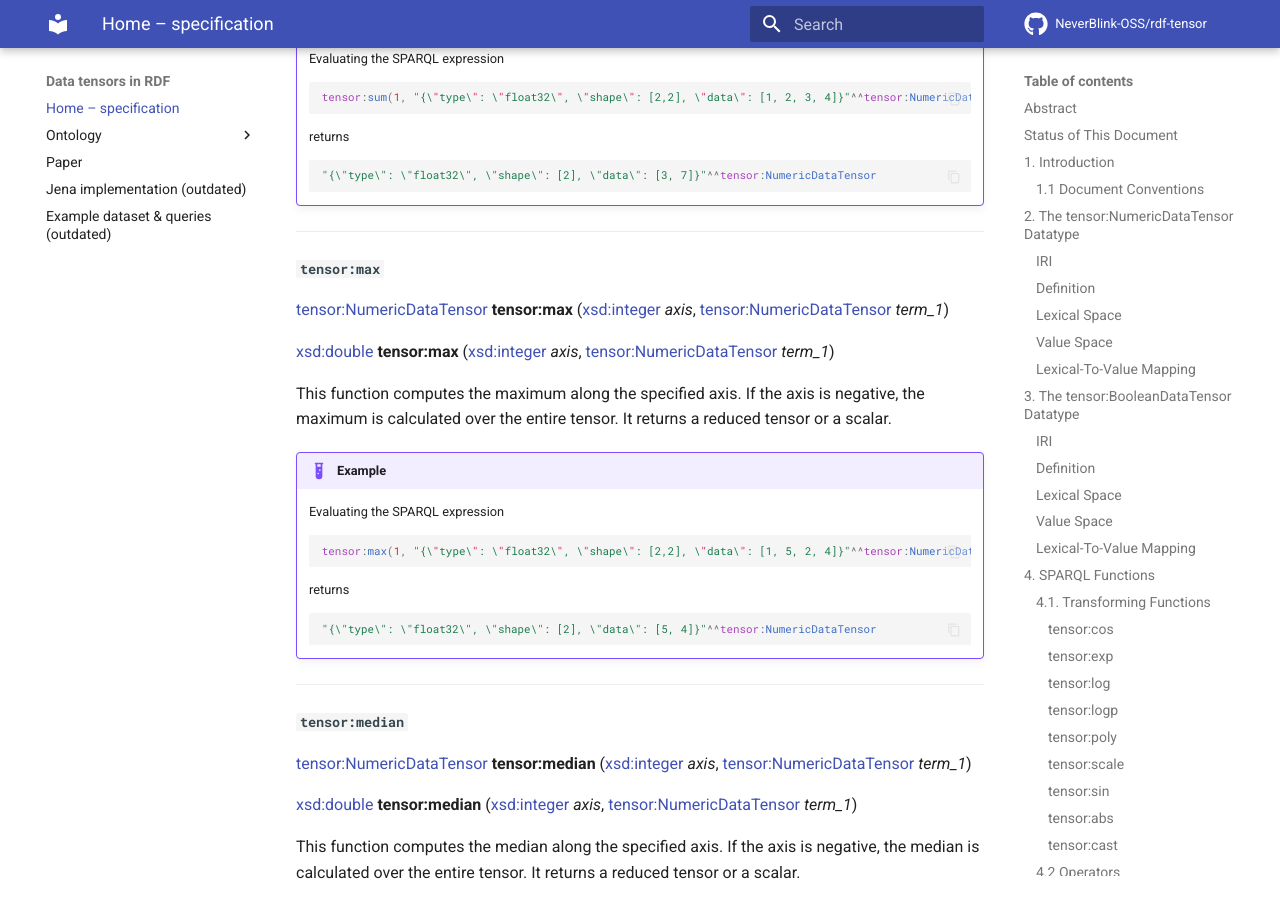
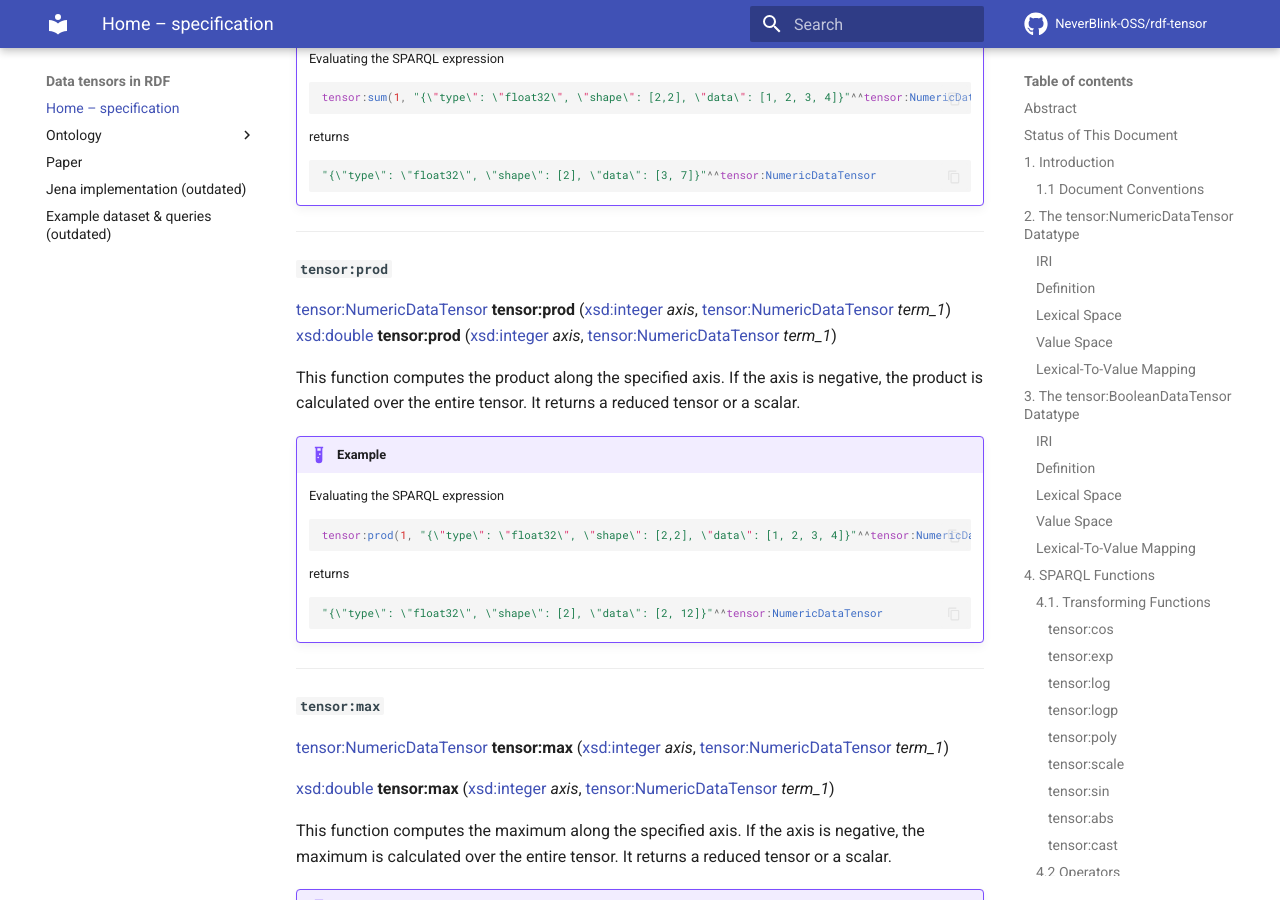
Before and after one commit to NeverBlink-OSS/rdf-tensor, an MkDocs documentation site: the page built from docs/index.md, in a window 1280 px wide and 900 px high, scrolled down 18817 px. Built offline with MkDocs 1.6.1 and Material for MkDocs 9.7.7, drawn with Linux system fonts in a browser that asks for light colours; comment, search, counter and statistics services are not loaded.

Commit message:
Add function tensor:prod (#10)

````diff
--- a/docs/index.md
+++ b/docs/index.md
@@ -885,6 +885,29 @@ This function computes the sum along the specified axis. If the axis is negative
 
 ---
 
+#### `tensor:prod`
+
+[tensor:NumericDataTensor](https://w3id.org/rdf-tensor/vocab#NumericDataTensor) **tensor:prod** ([xsd:integer](http://www.w3.org/2001/XMLSchema#integer) *axis*, [tensor:NumericDataTensor](https://w3id.org/rdf-tensor/vocab#NumericDataTensor) *term_1*)
+[xsd:double](http://www.w3.org/2001/XMLSchema#double) **tensor:prod** ([xsd:integer](http://www.w3.org/2001/XMLSchema#integer) *axis*, [tensor:NumericDataTensor](https://w3id.org/rdf-tensor/vocab#NumericDataTensor) *term_1*)
+
+This function computes the product along the specified axis. If the axis is negative, the product is calculated over the entire tensor. It returns a reduced tensor or a scalar.
+
+!!! example
+
+    Evaluating the SPARQL expression
+
+    ```sparql
+    tensor:prod(1, "{\"type\": \"float32\", \"shape\": [2,2], \"data\": [1, 2, 3, 4]}"^^tensor:NumericDataTensor)
+    ```
+
+    returns
+
+    ```turtle
+    "{\"type\": \"float32\", \"shape\": [2], \"data\": [2, 12]}"^^tensor:NumericDataTensor
+    ```
+
+---
+
 #### `tensor:max`
 [tensor:NumericDataTensor](https://w3id.org/rdf-tensor/vocab#NumericDataTensor) **tensor:max** ([xsd:integer](http://www.w3.org/2001/XMLSchema#integer) *axis*, [tensor:NumericDataTensor](https://w3id.org/rdf-tensor/vocab#NumericDataTensor) *term_1*)
 
````
Also changed, not shown: 1 other file.
